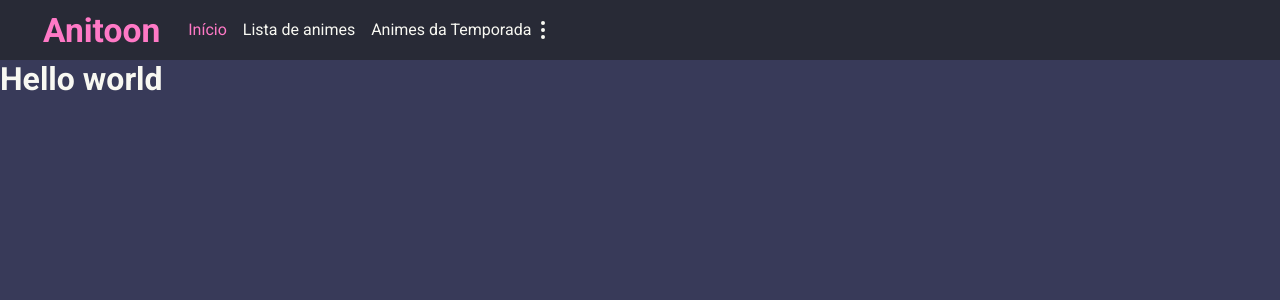
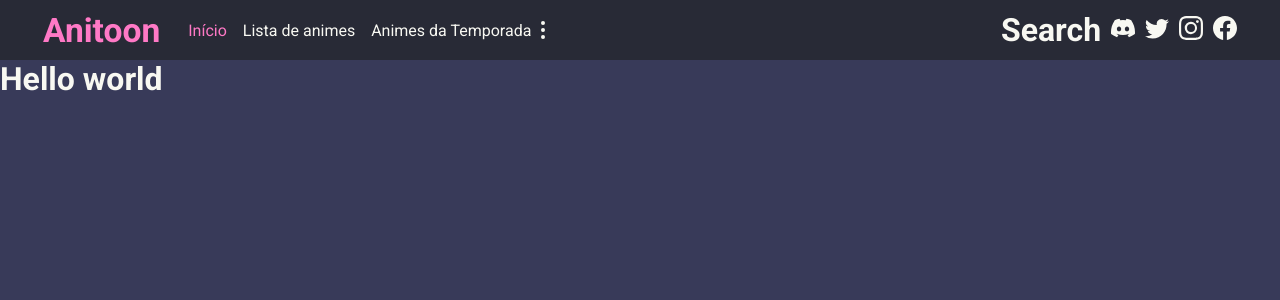
Before and after one commit to devLucasRoberto/Anitoon-v2, a Next.js app: page / in a window 1280 px wide. Shown: the top 300 px of the page. Built offline with nearby package versions, Linux system fonts and the light colour scheme.

Commit message:
Add social networks

```diff
--- a/src/components/Header/index.tsx
+++ b/src/components/Header/index.tsx
@@ -6,11 +6,15 @@ import {
   MoreButton,
   IconMore,
   OverlayCloseMore,
-  MoreContent
+  MoreContent,
+  Box,
+  BoxSS
 } from './styles'
 import Link from 'next/link'
 import { useState } from 'react'
 import { NavLink } from '../NavLink'
+import { SocialNetworks } from '../SocialNetworks'
+import { Search } from '../Search'
 
 export function Header() {
   const [more, setMore] = useState(false)
@@ -27,6 +31,7 @@ export function Header() {
             <a>Anitoon</a>
           </Link>
         </Logo>
+        <Box>
           <Nav>
             <ul>
               <NavLink href="/" name="Início" activeLink />
@@ -35,7 +40,11 @@ export function Header() {
                 name="Lista de animes"
                 activeLink
               />
-            <NavLink href="/temporada" name="Animes da Temporada" activeLink />
+              <NavLink
+                href="/temporada"
+                name="Animes da Temporada"
+                activeLink
+              />
             </ul>
 
             <div>
@@ -66,6 +75,12 @@ export function Header() {
               )}
             </div>
           </Nav>
+
+          <BoxSS>
+            <Search />
+            <SocialNetworks />
+          </BoxSS>
+        </Box>
       </Content>
     </Container>
   )
--- a/src/components/Header/styles.ts
+++ b/src/components/Header/styles.ts
@@ -105,3 +105,15 @@ export const MoreContent = styled.div`
     margin-top: 0.35rem;
   }
 `
+export const Box = styled.div`
+  width: 100%;
+  display: flex;
+  justify-content: space-between;
+`
+
+export const BoxSS = styled.div`
+  display: flex;
+  flex-direction: row;
+  align-items: center;
+  height: 100%;
+`
--- /dev/null
+++ b/src/components/Search/index.tsx
@@ -0,0 +1,3 @@
+export function Search() {
+  return <h1>Search</h1>
+}
--- /dev/null
+++ b/src/components/SocialNetworks/index.tsx
@@ -0,0 +1,21 @@
+import Link from 'next/link'
+import { DiscordIcon, TwitterIcon, InstagramIcon, FacebookIcon } from './styles'
+
+export function SocialNetworks() {
+  return (
+    <div>
+      <Link href="/" passHref>
+        <DiscordIcon />
+      </Link>
+      <Link href="/" passHref>
+        <TwitterIcon />
+      </Link>
+      <Link href="/" passHref>
+        <InstagramIcon />
+      </Link>
+      <Link href="/" passHref>
+        <FacebookIcon />
+      </Link>
+    </div>
+  )
+}
--- /dev/null
+++ b/src/components/SocialNetworks/styles.ts
@@ -0,0 +1,31 @@
+import styled, { css } from 'styled-components'
+import { BsDiscord, BsTwitter, BsInstagram, BsFacebook } from 'react-icons/bs'
+
+const iconCss = css`
+  height: 24px;
+  width: 24px;
+  color: var(--white);
+  cursor: pointer;
+  transition: color 0.2s;
+  margin-left: 0.625rem;
+
+  &:hover {
+    color: var(--pink);
+  }
+`
+
+export const DiscordIcon = styled(BsDiscord)`
+  ${iconCss}
+`
+
+export const TwitterIcon = styled(BsTwitter)`
+  ${iconCss}
+`
+
+export const InstagramIcon = styled(BsInstagram)`
+  ${iconCss}
+`
+
+export const FacebookIcon = styled(BsFacebook)`
+  ${iconCss}
+`
```
Lines whose indentation alone changed are shown as unchanged.
